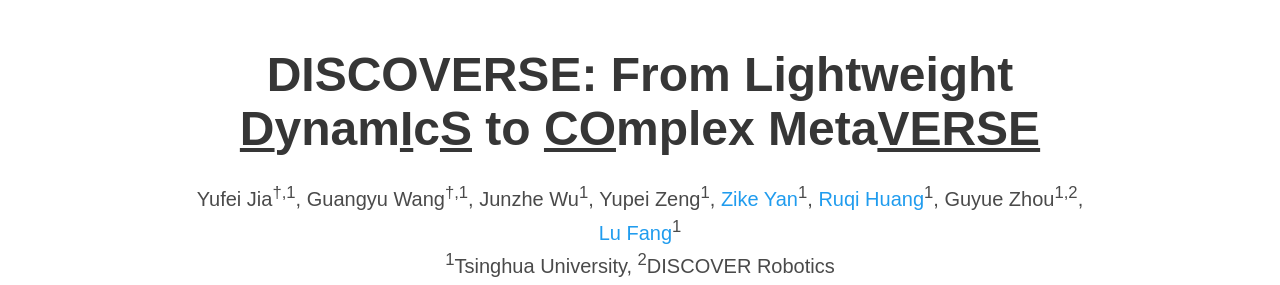
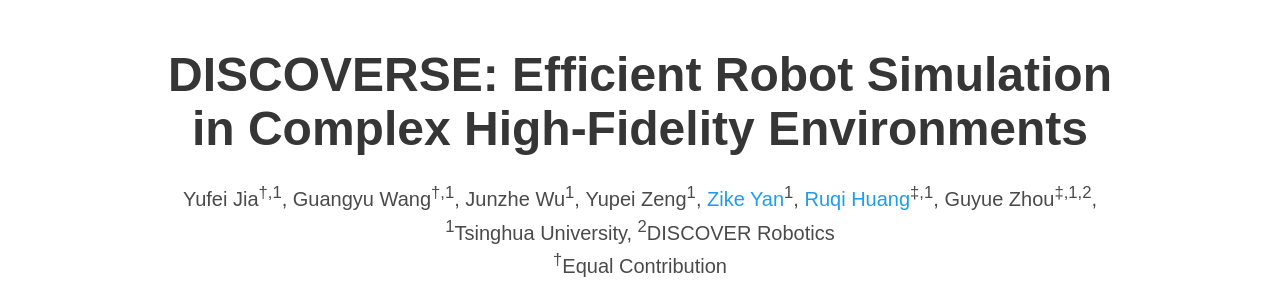
Before and after one commit to dlab-discoverse/dlab-discoverse.github.io, a plain HTML site: page index.html in a window 1280 px wide. Shown: the top 285 px of the page. Drawn offline with nearby package versions, Linux system fonts and the light colour scheme; some icons are missing; a web font is replaced by a local one.

Commit message:
content update

```diff
--- a/index.html
+++ b/index.html
@@ -89,7 +89,8 @@
       <div class="columns is-centered">
         <div class="column has-text-centered">
           <!-- <h1 class="title is-1 publication-title"><b>DISCOVERSE</b>: From <u>DI</u>fferentiable <u>S</u>imulation to <u>C</u>omplex Ph<u>O</u>torealistic Meta<u>VERSE</u></h1> -->
-          <h1 class="title is-1 publication-title"><b>DISCOVERSE</b>: From Lightweight <u>D</u>ynam<u>I</u>c<u>S</u> to <u>CO</u>mplex Meta<u>VERSE</u></h1>
+          <!-- <h1 class="title is-1 publication-title"><b>DISCOVERSE</b>: From Lightweight <u>D</u>ynam<u>I</u>c<u>S</u> to <u>CO</u>mplex Meta<u>VERSE</u></h1> -->
+          <h1 class="title is-1 publication-title">DISCOVERSE: Efficient Robot Simulation in Complex High-Fidelity Environments</h1>
           <div class="is-size-5 publication-authors">
             <span class="author-block">
               Yufei Jia<sup>&dagger;,1</sup>,</span>
@@ -102,11 +103,11 @@
             <span class="author-block">
               <a href="https://zikeyan.github.io/">Zike Yan</a><sup>1</sup>,</span>
             <span class="author-block">
-              <a href="https://rqhuang88.github.io/">Ruqi Huang</a><sup>1</sup>,</span>
+              <a href="https://rqhuang88.github.io/">Ruqi Huang</a><sup>&Dagger;,1</sup>,</span>
             <span class="author-block">
-              Guyue Zhou<sup>1,2</sup>,</span>
-            <span class="author-block">
-              <a href="https://www.luvision.net/">Lu Fang</a><sup>1</sup></span>
+              Guyue Zhou<sup>&Dagger;,1,2</sup>,</span>
+            <!-- <span class="author-block">
+              <a href="https://www.luvision.net/">Lu Fang</a><sup>1</sup></span> -->
           </div>
 
           <div class="is-size-5 publication-authors">
```
